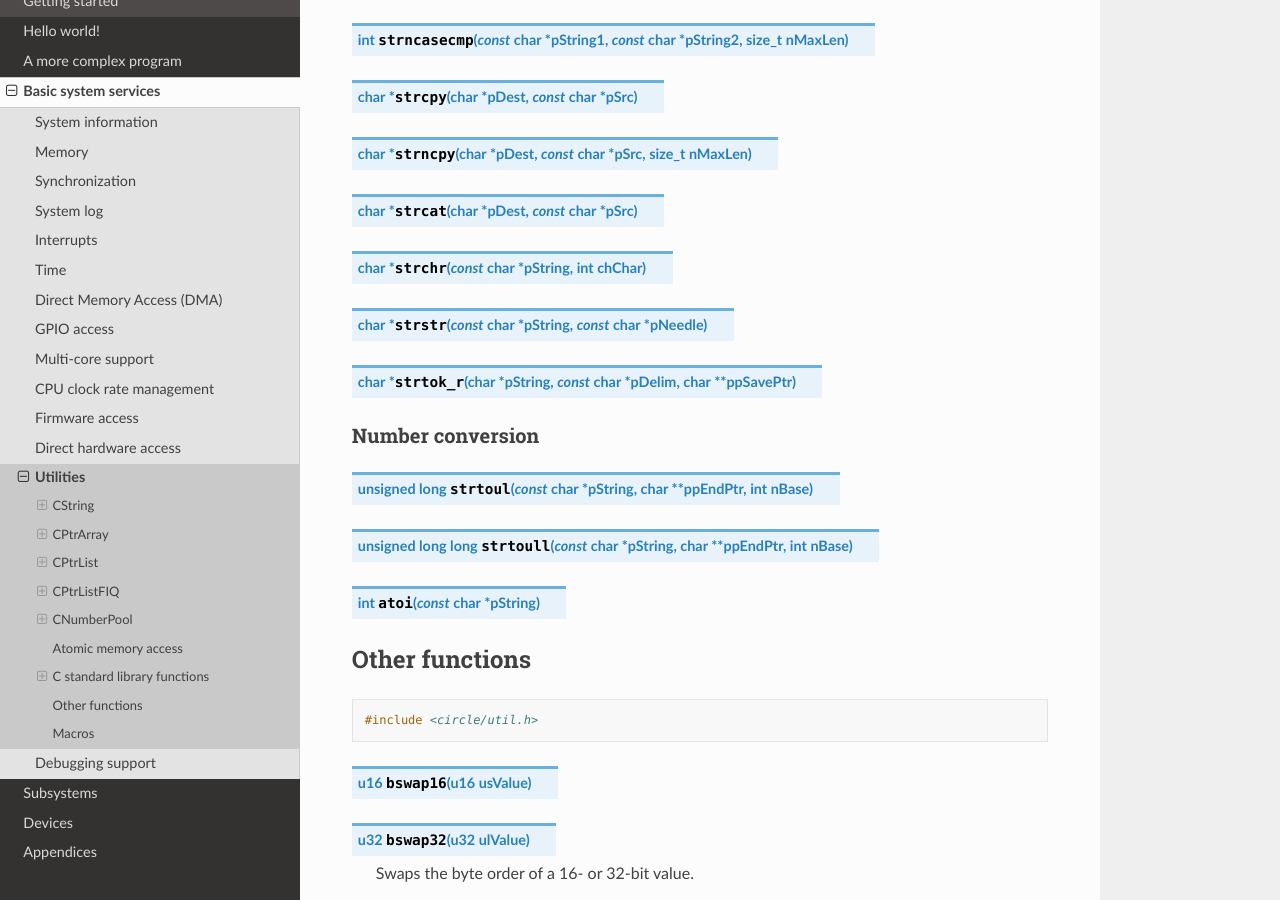
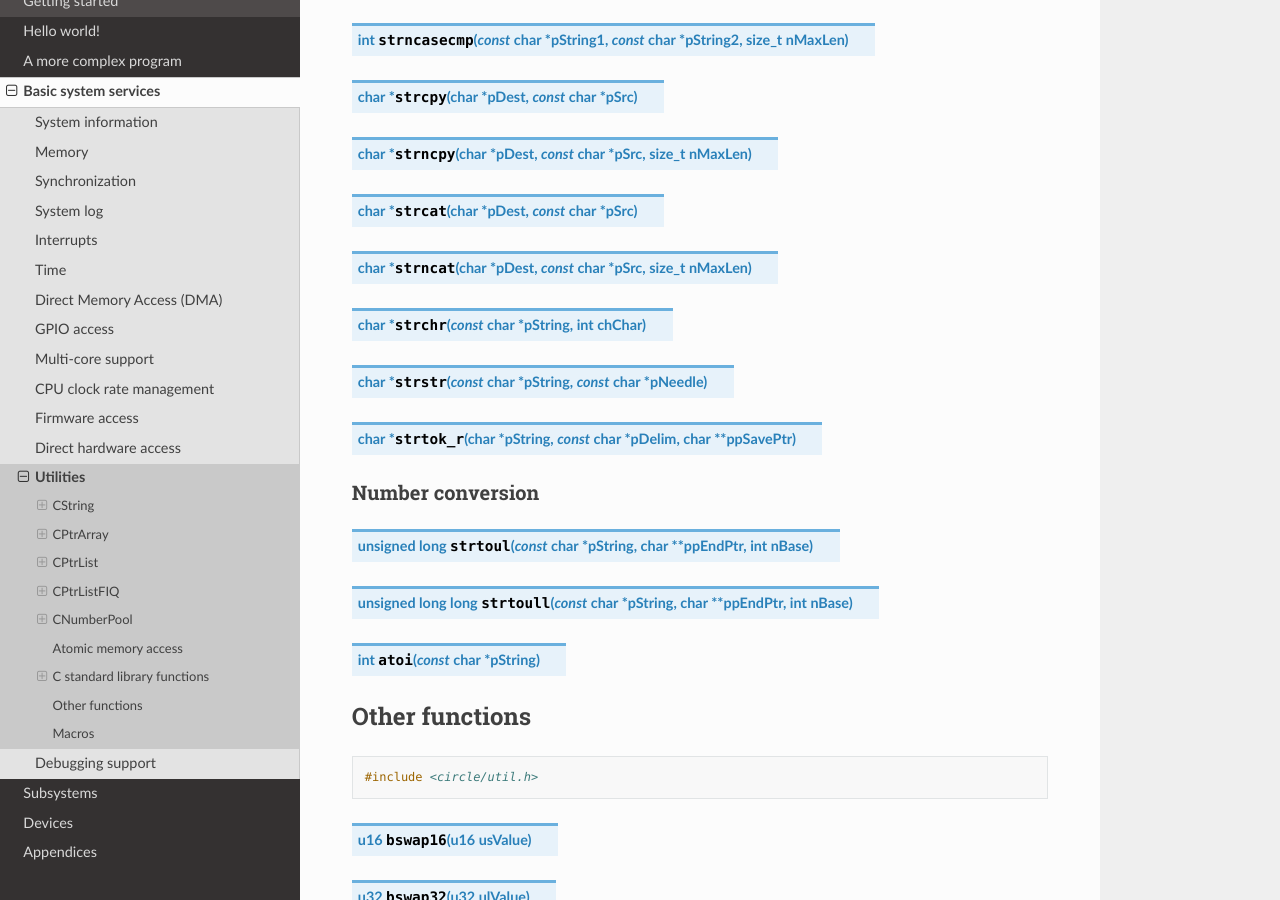
Before and after one commit to rsta2/circle-docs, a Sphinx documentation site: the page built from docs/basic-system-services/utilities.rst, in a window 1280 px wide and 900 px high, scrolled down 7182 px. Built offline with Sphinx 7.4.7 and the Read the Docs theme 2.0.0, drawn with Linux system fonts in a browser that asks for light colours.

Commit message:
basic-system-services/utilities: Add strncat()

```diff
--- a/docs/basic-system-services/utilities.rst
+++ b/docs/basic-system-services/utilities.rst
@@ -297,6 +297,7 @@ String functions
 .. c:function:: char *strcpy (char *pDest, const char *pSrc)
 .. c:function:: char *strncpy (char *pDest, const char *pSrc, size_t nMaxLen)
 .. c:function:: char *strcat (char *pDest, const char *pSrc)
+.. c:function:: char *strncat (char *pDest, const char *pSrc, size_t nMaxLen)
 .. c:function:: char *strchr (const char *pString, int chChar)
 .. c:function:: char *strstr (const char *pString, const char *pNeedle)
 .. c:function:: char *strtok_r (char *pString, const char *pDelim, char **ppSavePtr)
```
